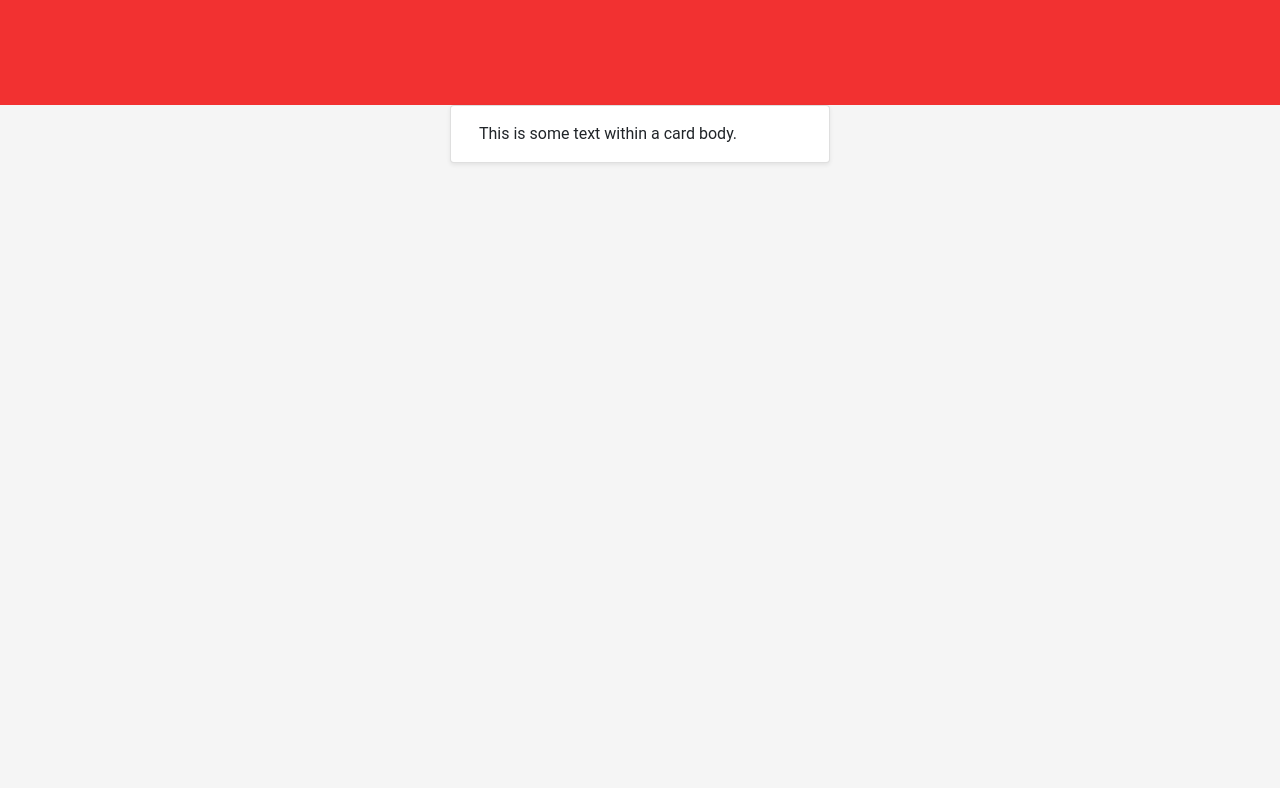
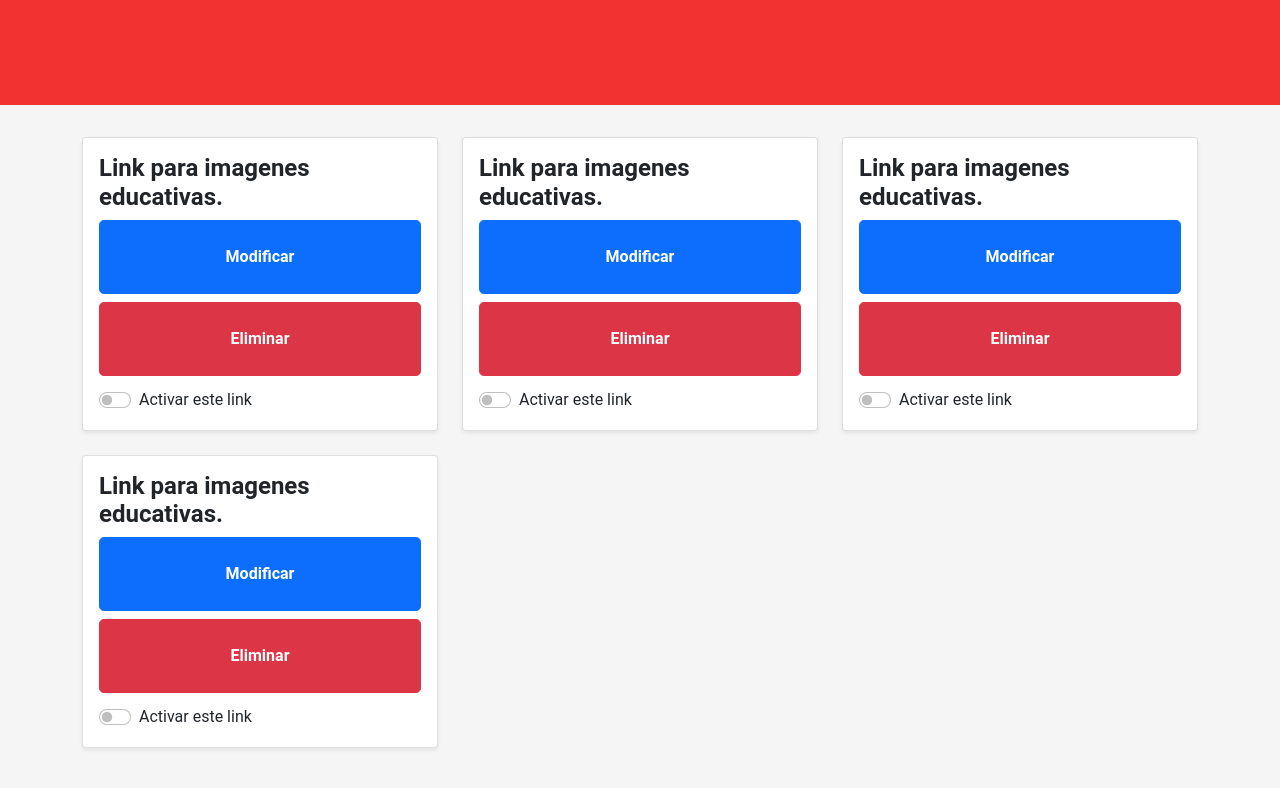
Before and after one commit to FREELANCER-ANGEL-ABRAHAM/project-get-front-end, a React (Create React App) app: page /panel in a window 1280 px wide. Shown: the top 788 px of the page. Built offline with nearby package versions, Linux system fonts and the light colour scheme.

Commit message:
Modified panel page

```diff
--- a/src/Panel.js
+++ b/src/Panel.js
@@ -1,12 +1,22 @@
-import { Card, Row } from "react-bootstrap";
-import styled from "styled-components";
+import { useState } from "react";
+import { Container, Row } from "react-bootstrap";
+import CardLink from "./components/CardLink";
+import FloatingActionButton from "./components/FloatingActionButton";
 
 const Panel = () => {
+
+  let exampleDb = [
+    <CardLink />,
+    <CardLink />,
+    <CardLink />,
+    <CardLink />
+  ]
+
+  const [items, updateArray] = useState()
+
   return (
-    <Row>
-      <Card className="col-4 mx-auto shadow-sm">
-        <Card.Body>This is some text within a card body.</Card.Body>
-      </Card>
+    <Row className="mt-2 gy-4">
+      {exampleDb}
     </Row>
   );
 };
```
